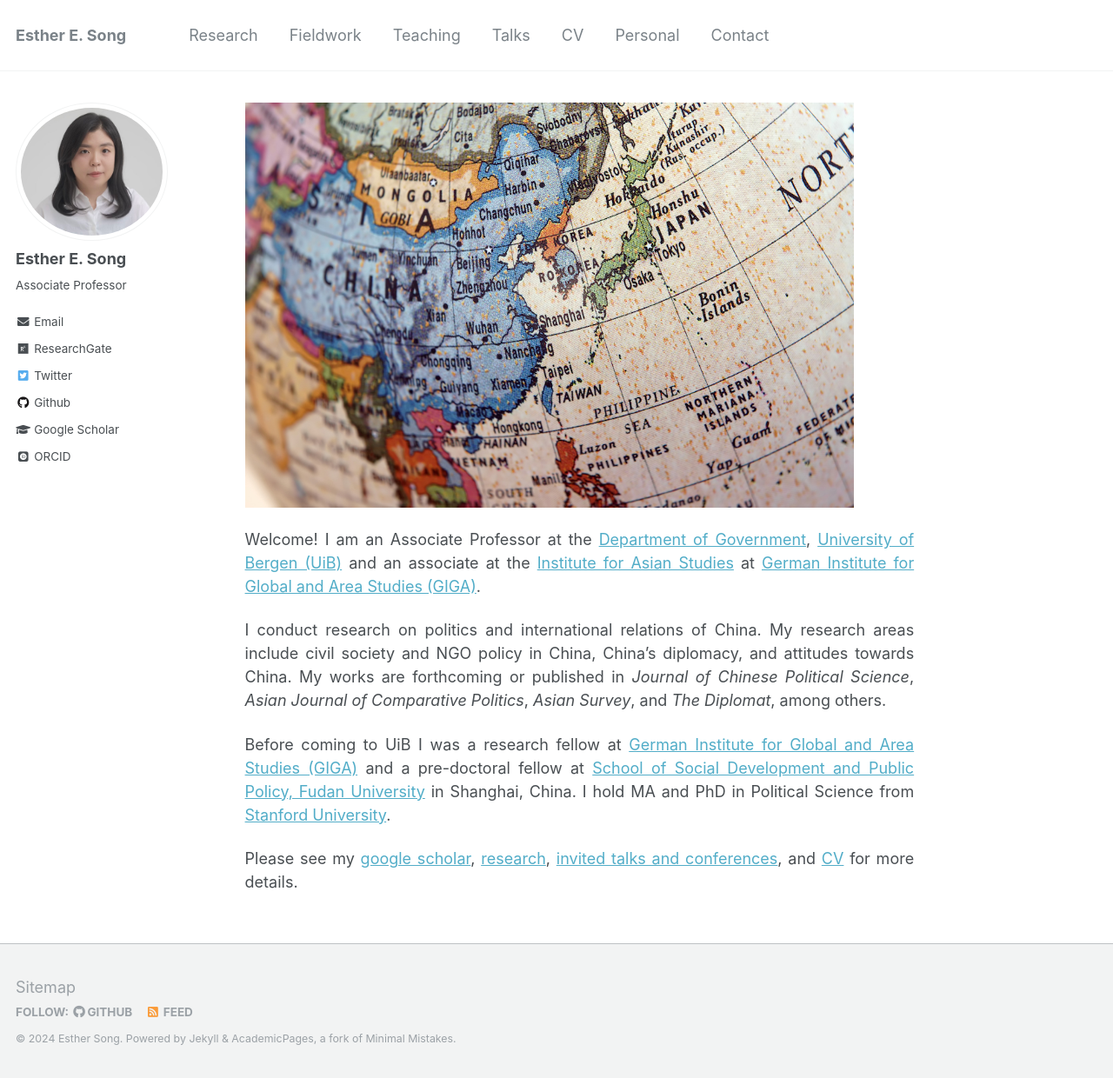
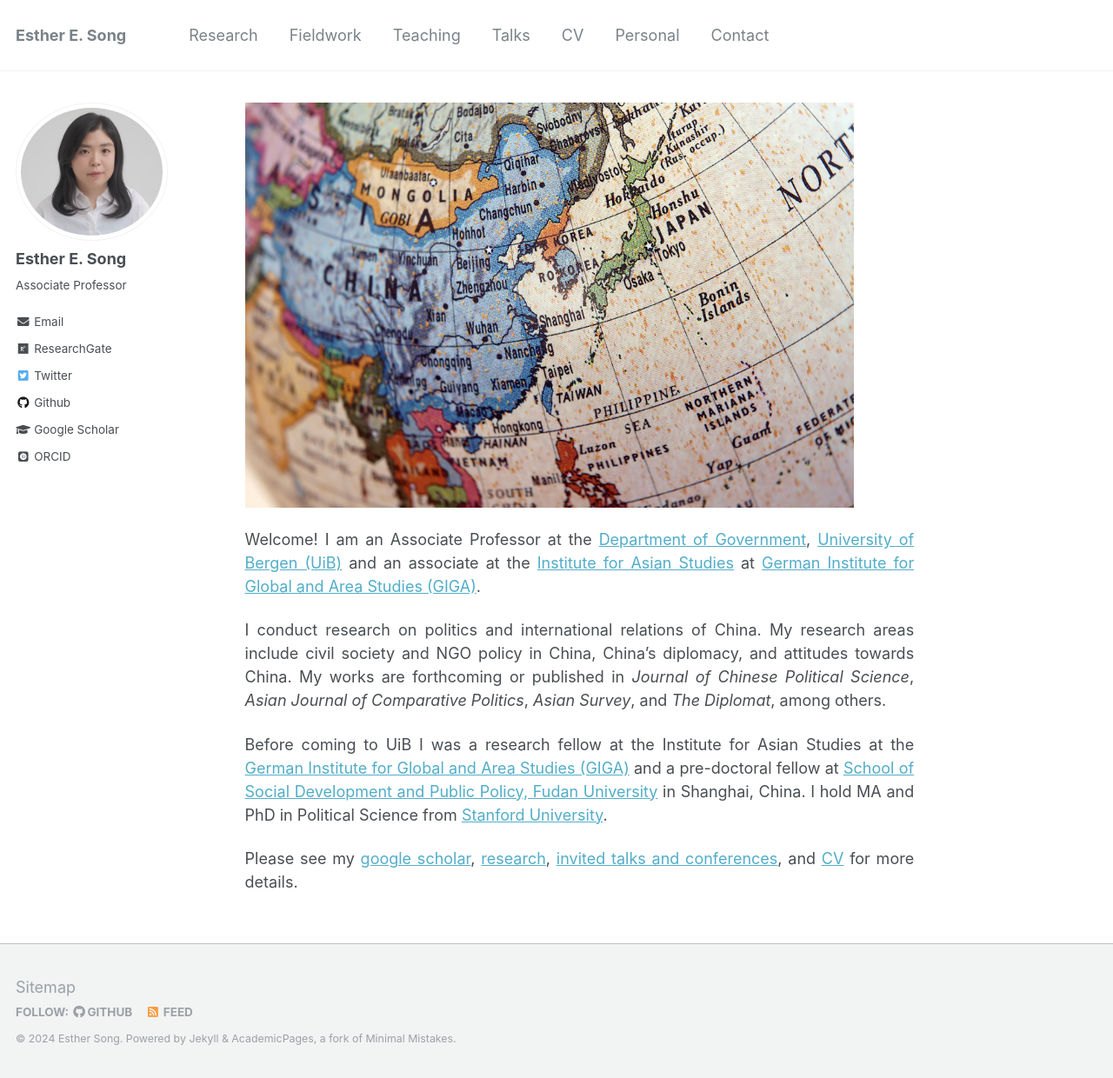
Before and after one commit to ehsong/ehsong.github.io, a Jekyll site: the page built from _pages/about.md, in a window 1280 px wide and 1240 px high. Shown: the whole window at 87% size. Built offline with Jekyll 4.4.1, drawn with Linux system fonts in a browser that asks for light colours; some web fonts are replaced.

Commit message:
Update about.md

```diff
--- a/_pages/about.md
+++ b/_pages/about.md
@@ -13,6 +13,6 @@
 
 I conduct research on politics and international relations of China. My research areas include civil society and NGO policy in China, China's diplomacy, and attitudes towards China. My works are forthcoming or published in *Journal of Chinese Political Science*, *Asian Journal of Comparative Politics*, *Asian Survey*, and *The Diplomat*, among others.
 
-Before coming to UiB I was a research fellow at [German Institute for Global and Area Studies (GIGA)](https://www.giga-hamburg.de/en/) and a pre-doctoral fellow at [School of Social Development and Public Policy, Fudan University](https://www.fudan.edu.cn/en/2019/0514/c295a96700/page.htm) in Shanghai, China. I hold MA and PhD in Political Science from [Stanford University](https://stanford.edu).
+Before coming to UiB I was a research fellow at the Institute for Asian Studies at the [German Institute for Global and Area Studies (GIGA)](https://www.giga-hamburg.de/en/) and a pre-doctoral fellow at [School of Social Development and Public Policy, Fudan University](https://www.fudan.edu.cn/en/2019/0514/c295a96700/page.htm) in Shanghai, China. I hold MA and PhD in Political Science from [Stanford University](https://stanford.edu).
 
 Please see my [google scholar](https://scholar.google.com/citations?user=0TXDcZUAAAAJ&hl=en), [research](https://ehsong.github.io/research/), [invited talks and conferences](https://ehsong.github.io/talks/), and [CV](https://ehsong.github.io/cv/) for more details.
```
